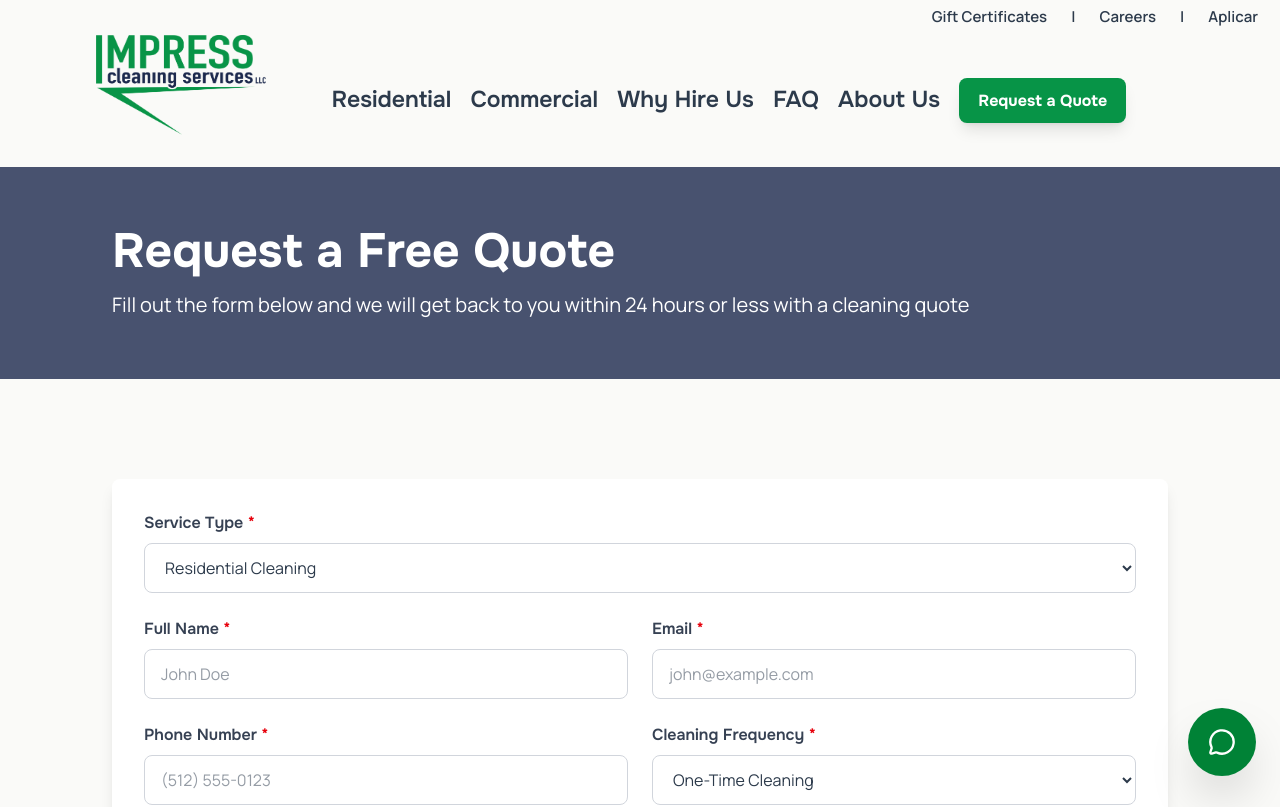
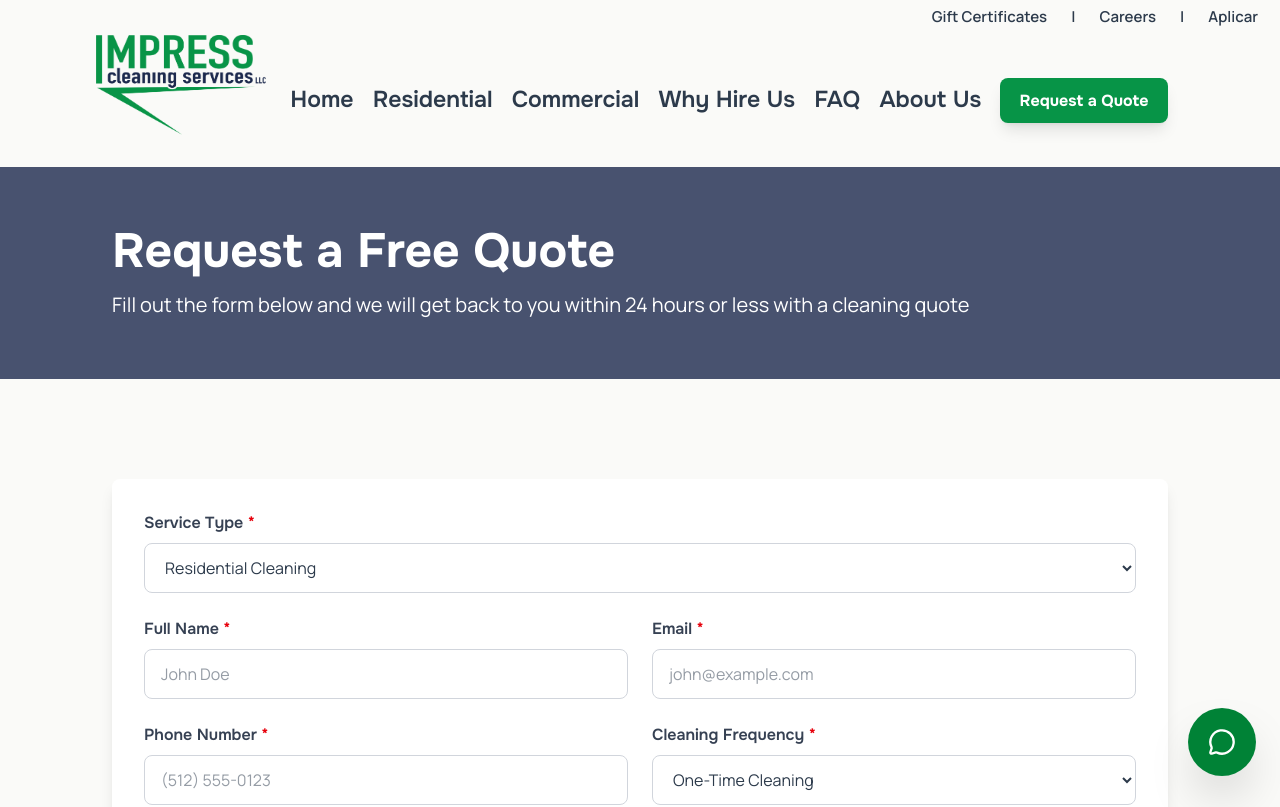
Before and after one commit to resp23f/impress-cleaning-site, a Next.js app: page /service-quote in a window 1280 px wide. Shown: the top 807 px of the page. Built offline with nearby package versions, Linux system fonts and the light colour scheme.

Commit message:
add home button to anv link

```diff
--- a/src/components/Header.jsx
+++ b/src/components/Header.jsx
@@ -90,6 +90,9 @@ function SiteHeader() {
               {/* NEW: style={{ gap: 'clamp(4px, 0.8vw, 48px)', fontSize: 'clamp(10px, 1.2vw, 28px)' }} */}
               {/* Gap scales from 4px to 48px based on screen width */}
               {/* Font size scales from 10px to 28px based on screen width */}
+
+              <Link href="/" className="hover:text-green transition-colors duration-200 font-display"
+              > Home </Link>
 
               <Link href="/residential-section" className="hover:text-green transition-colors duration-200 font-display"
               > Residential </Link>
```
